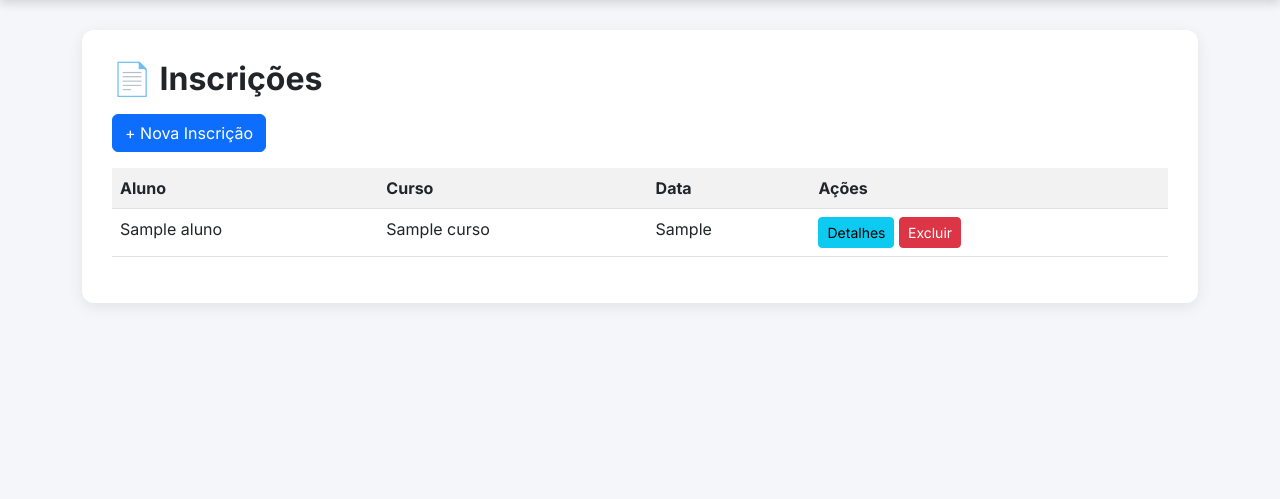
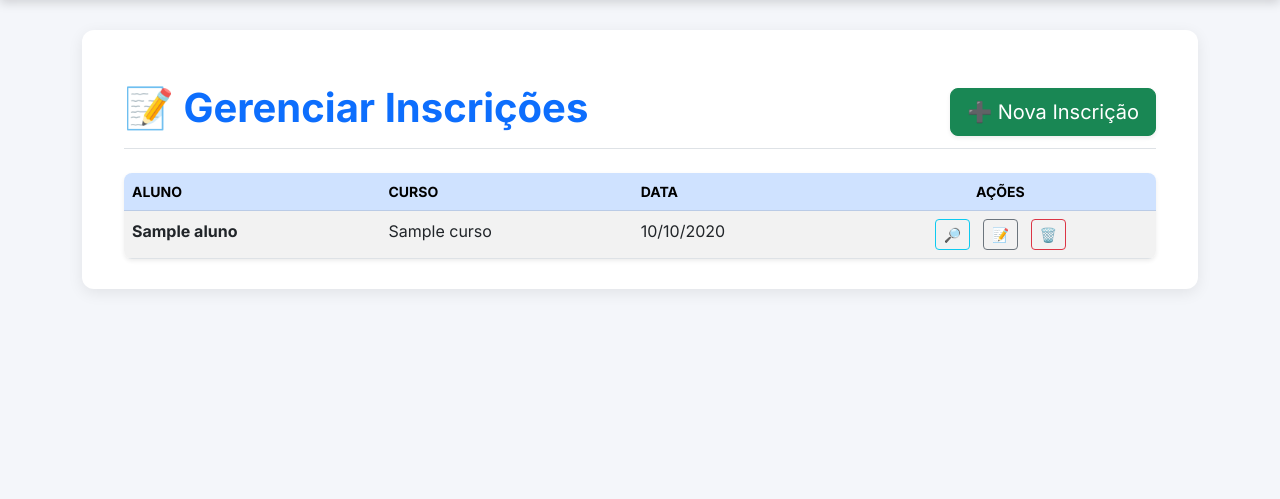
Before and after one commit to Maira-Ramos/sistema_cursos, a Django app: template templates/inscricoes/lista.html in a window 1280 px wide. Shown: the part 87-586 px from the top of the page. Run offline with Django 4.2, Linux system fonts and the light colour scheme; the template is opened without the code that fills it: most values are stand-ins (such as "Sample title", 1, 10 or a date in 2020).

Commit message:
Ajustes no template de Inscrições

```diff
--- a/templates/alunos/lista.html
+++ b/templates/alunos/lista.html
@@ -7,7 +7,7 @@
     {# REMOVEMOS A CHECAGEM {% if is_professor %} e confiamos no DECORADOR PYTHON #}
 
     <div class="d-flex justify-content-between align-items-center border-bottom pb-2 mb-4">
-        <h1 class="fw-bolder text-primary">Gerenciar Alunos</h1>
+        <h1 class="fw-bolder text-primary">🧑‍🎓 Gerenciar Alunos</h1>
 
         <a href="{% url 'alunos:cadastrar' %}" class="btn btn-success btn-lg shadow-sm">
             ➕ Novo Aluno
--- a/templates/inscricoes/lista.html
+++ b/templates/inscricoes/lista.html
@@ -1,30 +1,65 @@
 {% extends 'base.html' %}
+
 {% block content %}
 
-<h2 class="fw-bold mb-3">📄 Inscrições</h2>
-<a href="{% url 'inscricoes:form' %}" class="btn btn-primary mb-3">+ Nova Inscrição</a>
+<div class="container mt-4">
 
-<table class="table table-striped">
+    <div class="d-flex justify-content-between align-items-center border-bottom pb-2 mb-4">
+        <h1 class="fw-bolder text-primary">📝 Gerenciar Inscrições</h1>
+
+        <a href="{% url 'inscricoes:form' %}" class="btn btn-success btn-lg shadow-sm">
+            ➕ Nova Inscrição
+        </a>
+    </div>
+
+    {% if inscricoes %}
+
+    <div class="table-responsive bg-white rounded-3 shadow-sm">
+        <table class="table table-hover table-striped mb-0">
+            <thead class="table-primary">
                 <tr>
-        <th>Aluno</th>
-        <th>Curso</th>
-        <th>Data</th>
-        <th>Ações</th>
+                    <th scope="col" class="text-uppercase small">Aluno</th>
+                    <th scope="col" class="text-uppercase small">Curso</th>
+                    <th scope="col" class="text-uppercase small">Data</th>
+                    <th scope="col" class="text-uppercase small text-center">Ações</th>
                 </tr>
+            </thead>
 
+            <tbody>
                 {% for i in inscricoes %}
                 <tr>
-        <td>{{ i.aluno }}</td>
+                    <td><strong class="text-dark">{{ i.aluno }}</strong></td>
                     <td>{{ i.curso }}</td>
-        <td>{{ i.data_inscricao }}</td>
-        <td>
-            <a href="{% url 'inscricoes:detalhes' i.id %}" class="btn btn-sm btn-info">Detalhes</a>
-            <a href="{% url 'inscricoes:excluir' i.id %}" class="btn btn-sm btn-danger">Excluir</a>
+                    <td>{{ i.data_inscricao|date:"d/m/Y" }}</td>
+
+                    <td class="text-center">
+                        <a href="{% url 'inscricoes:detalhes' i.id %}"
+                           class="btn btn-sm btn-outline-info me-2" title="Detalhes">
+                            🔎
+                        </a>
+                        <a href="{% url 'inscricoes:editar' i.id %}" class="btn btn-sm btn-outline-secondary me-2" title="Editar">
+                            📝
+                        </a>
+
+                        <a href="{% url 'inscricoes:excluir' i.id %}"
+                           class="btn btn-sm btn-outline-danger" title="Excluir">
+                            🗑️
+                        </a>
                     </td>
                 </tr>
-    {% empty %}
-        <tr><td colspan="4" class="text-center">Nenhuma inscrição encontrada.</td></tr>
                 {% endfor %}
+            </tbody>
+
         </table>
+    </div>
+
+    {% else %}
+    <div class="alert alert-info text-center mt-5" role="alert">
+        <h4 class="alert-heading">Nenhuma Inscrição Encontrada!</h4>
+        <p>Use o botão <strong>“➕ Nova Inscrição”</strong> para cadastrar uma nova participação.</p>
+    </div>
+    {% endif %}
+
+</div>
 
 {% endblock %}
```
Also changed, not shown: templates/inscricoes/detalhe.html (+47 -6 lines), templates/inscricoes/form.html (+51 -8 lines). Lines whose indentation alone changed are shown as unchanged.
